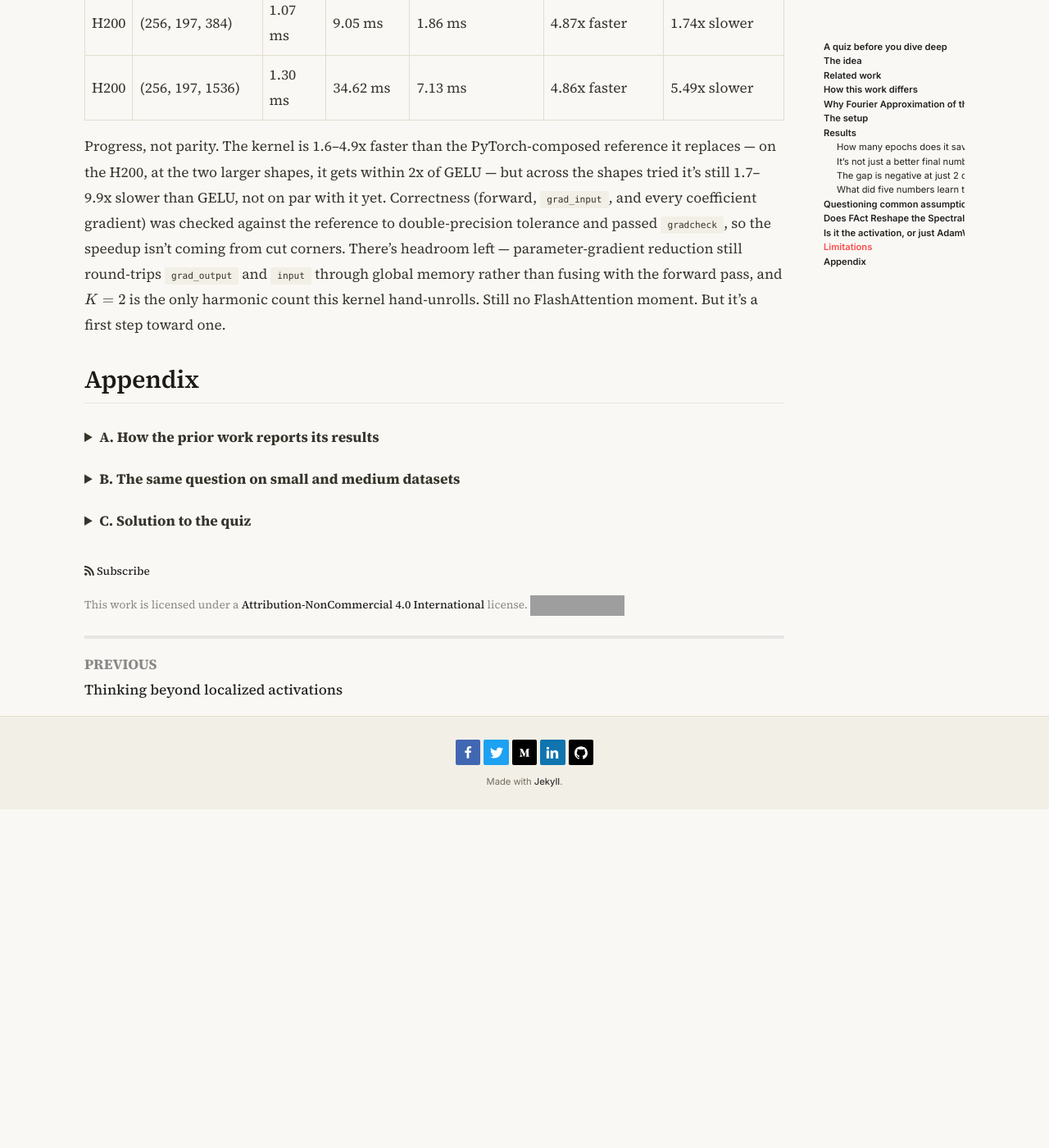
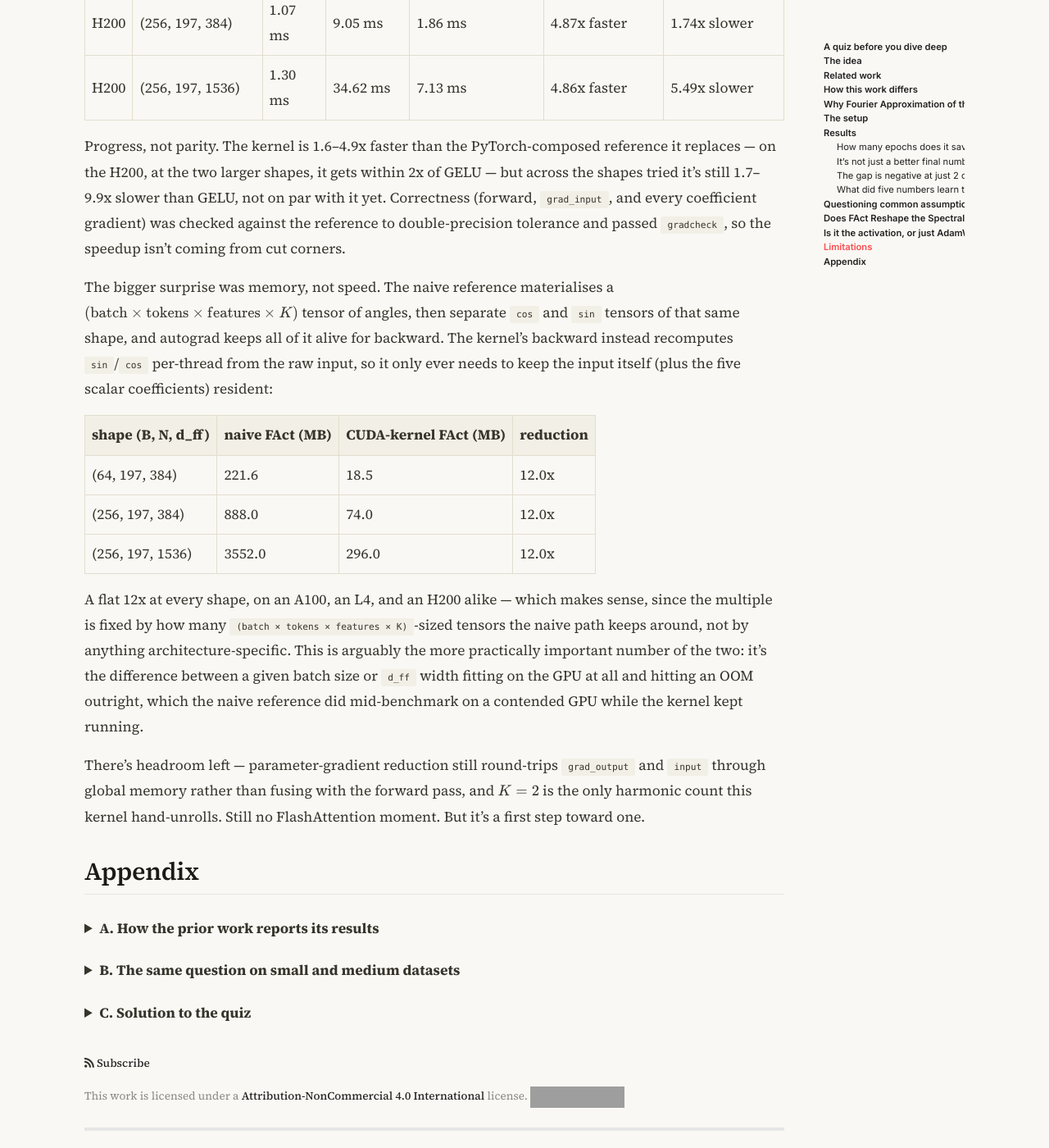
Before and after one commit to Arunprakash-A/Arunprakash-a.github.io, a Jekyll site: the page built from _posts/2026-08-11-learnable-activations-might-have-better-loss-landscape.md, in a window 1280 px wide and 1400 px high, scrolled down 17304 px. Shown: the whole window at 82% size. Built offline with Jekyll 4.4.1, drawn with Linux system fonts in a browser that asks for light colours; nearby versions of some CDN libraries; formulas are drawn with MathJax 3; before the commit the page ends 18291 px from its top, so only the background shows below that; grey boxes are pictures that could not be loaded.

Commit message:
blog: add the CUDA kernel's memory footprint to the update
Flat 12x peak-memory reduction vs. the naive reference at every shape tried,
consistent across A100/L4/H200 -- the naive path keeps a (batch x tokens x
features x K)-sized angle/cos/sin tensor alive for backward; the kernel
recomputes trig in-register and only needs the raw input.

```diff
--- a/_posts/2026-08-11-learnable-activations-might-have-better-loss-landscape.md
+++ b/_posts/2026-08-11-learnable-activations-might-have-better-loss-landscape.md
@@ -532,7 +532,30 @@ reference it replaces — on the H200, at the two larger shapes, it gets within
 not on par with it yet. Correctness (forward, `grad_input`, and every
 coefficient gradient) was checked against the reference to double-precision
 tolerance and passed `gradcheck`, so the speedup isn't coming from cut
-corners. There's headroom left — parameter-gradient reduction still
+corners.
+
+The bigger surprise was memory, not speed. The naive reference materialises a
+$(\text{batch} \times \text{tokens} \times \text{features} \times K)$ tensor of
+angles, then separate `cos` and `sin` tensors of that same shape, and autograd
+keeps all of it alive for backward. The kernel's backward instead recomputes
+`sin`/`cos` per-thread from the raw input, so it only ever needs to keep the
+input itself (plus the five scalar coefficients) resident:
+
+| shape (B, N, d_ff) | naive FAct (MB) | CUDA-kernel FAct (MB) | reduction |
+|---|---|---|---|
+| (64, 197, 384) | 221.6 | 18.5 | 12.0x |
+| (256, 197, 384) | 888.0 | 74.0 | 12.0x |
+| (256, 197, 1536) | 3552.0 | 296.0 | 12.0x |
+
+A flat 12x at every shape, on an A100, an L4, and an H200 alike — which makes
+sense, since the multiple is fixed by how many `(batch × tokens × features ×
+K)`-sized tensors the naive path keeps around, not by anything
+architecture-specific. This is arguably the more practically important
+number of the two: it's the difference between a given batch size or `d_ff`
+width fitting on the GPU at all and hitting an OOM outright, which the naive
+reference did mid-benchmark on a contended GPU while the kernel kept running.
+
+There's headroom left — parameter-gradient reduction still
 round-trips `grad_output` and `input` through global memory rather than
 fusing with the forward pass, and $K=2$ is the only harmonic count this
 kernel hand-unrolls. Still no FlashAttention moment. But it's a first step
```
